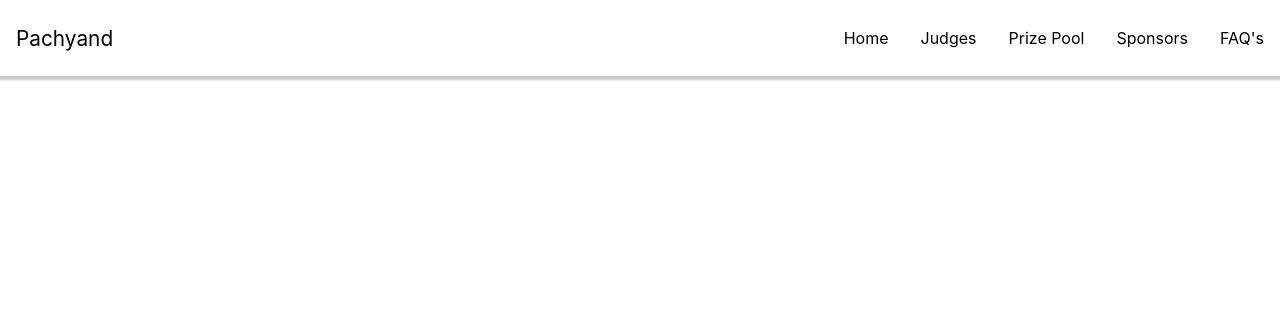
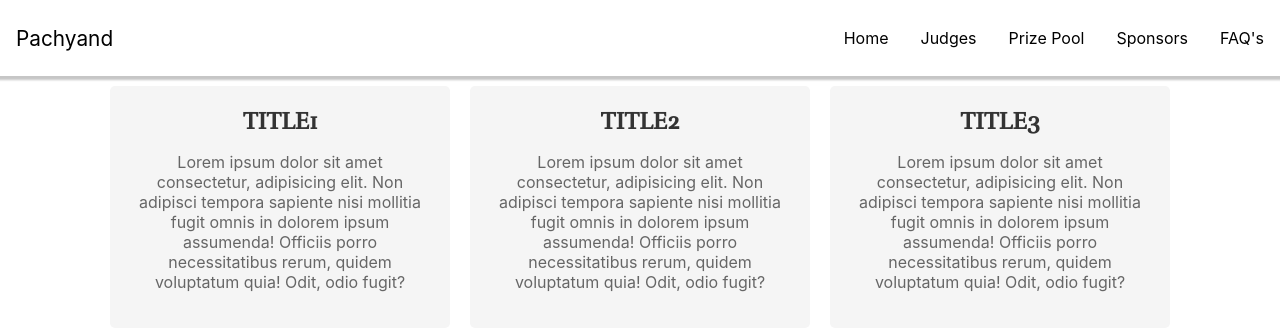
Before and after one commit to i-ces/Pachhyan-Hackathon, a React (Create React App) app: page / in a window 1280 px wide. Shown: the top 330 px of the page. Built offline with nearby package versions, Linux system fonts and the light colour scheme.

Commit message:
done rules with dummy text

```diff
--- a/src/App.jsx
+++ b/src/App.jsx
@@ -1,8 +1,12 @@
 import React from 'react'
 import TopBar from './components/TopBar'
+import Rules from './components/Rules'
 
 export default function App() {
   return (
+    <>
     <TopBar/>
+    <Rules/>
+    </>
   )
 }
--- a/src/components/Rules.jsx
+++ b/src/components/Rules.jsx
@@ -0,0 +1,37 @@
+import React from 'react';
+import Title from './subcomponents/Title';
+import './rules.css';
+
+export default function Rules() {
+  return (
+    <div className="rules-container">
+      <div className="rules-section">
+        <Title text="title1" className="rules-title" />
+        <div className="rules-content">
+          <p>
+            Lorem ipsum dolor sit amet consectetur, adipisicing elit. Non adipisci tempora sapiente nisi mollitia fugit
+            omnis in dolorem ipsum assumenda! Officiis porro necessitatibus rerum, quidem voluptatum quia! Odit, odio fugit?
+          </p>
+        </div>
+      </div>
+      <div className="rules-section">
+        <Title text="title2" className="rules-title" />
+        <div className="rules-content">
+          <p>
+            Lorem ipsum dolor sit amet consectetur, adipisicing elit. Non adipisci tempora sapiente nisi mollitia fugit
+            omnis in dolorem ipsum assumenda! Officiis porro necessitatibus rerum, quidem voluptatum quia! Odit, odio fugit?
+          </p>
+        </div>
+      </div>
+      <div className="rules-section">
+        <Title text="title3" className="rules-title" />
+        <div className="rules-content">
+          <p>
+            Lorem ipsum dolor sit amet consectetur, adipisicing elit. Non adipisci tempora sapiente nisi mollitia fugit
+            omnis in dolorem ipsum assumenda! Officiis porro necessitatibus rerum, quidem voluptatum quia! Odit, odio fugit?
+          </p>
+        </div>
+      </div>
+    </div>
+  );
+}
--- a/src/components/rules.css
+++ b/src/components/rules.css
@@ -0,0 +1,32 @@
+.rules-container {
+    display: flex;
+    flex-wrap: wrap;
+    justify-content: center;
+  }
+
+  .rules-section {
+    width: 300px;
+    margin: 10px;
+    padding: 20px;
+    background-color: #f5f5f5;
+    border-radius: 5px;
+    text-align: center;
+  }
+
+  .rules-title {
+    font-size: 24px;
+    font-weight: bold;
+    color: #333;
+    margin-bottom: 10px;
+  }
+
+  .rules-content {
+    font-size: 16px;
+    color: #666;
+  }
+
+  @media (max-width: 768px) {
+    .rules-section {
+      width: 100%;
+    }
+  }
--- /dev/null
+++ b/src/components/subcomponents/Title.jsx
@@ -0,0 +1,6 @@
+import React from 'react';
+import './title.css';
+
+export default function Title({ text }) {
+  return <div className='title'>{text}</div>;
+}
--- /dev/null
+++ b/src/components/subcomponents/title.css
@@ -0,0 +1,9 @@
+@import url('https://fonts.googleapis.com/css2?family=Rufina&display=swap');
+
+.title {
+    font-size: 24px;
+    font-weight: bold;
+    color: #333;
+    text-transform: uppercase;
+    font-family: "Rufina", sans-serif;
+  }
```
